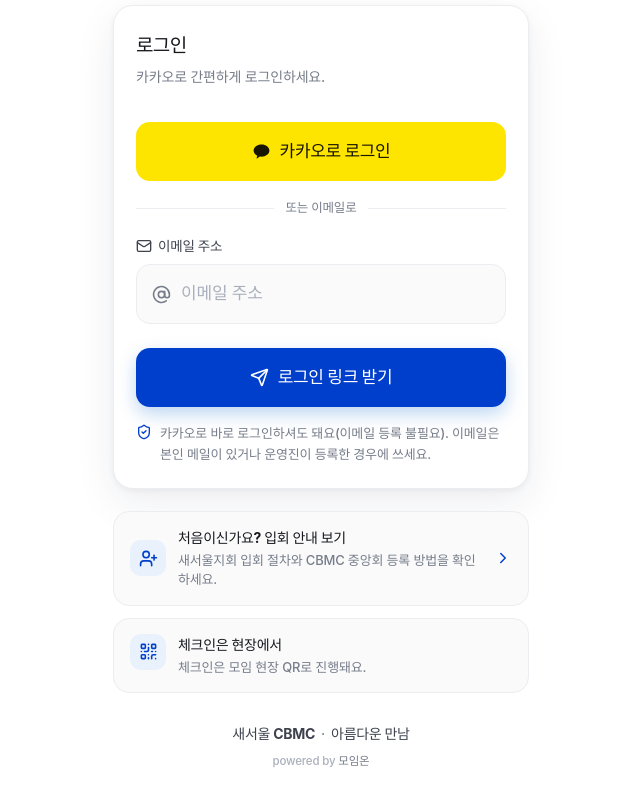
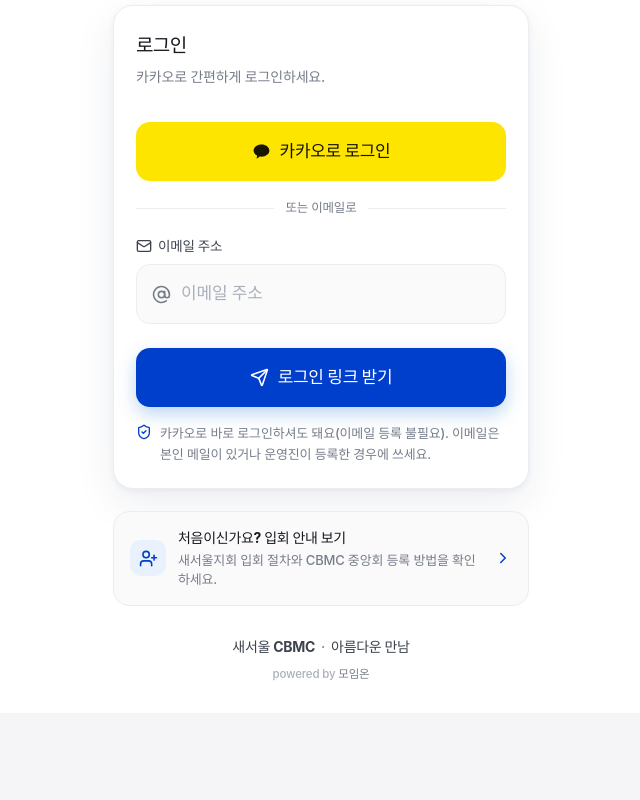
Before and after one commit to onjulyeo-bit/newseoul_worklog-app, a Next.js app: page / in a window 1280 px wide. Shown: the part 284-1084 px from the top of the page, without its empty margins (319-959 px from the left). After the commit the page ends 997 px from the top, so only its background shows below. Built offline with nearby package versions, Linux system fonts and the light colour scheme; no server answers; a web font is replaced by a local one.

Commit message:
로그인 화면에서 '체크인은 현장에서' 카드 제거(현장 QR 전용이라 불필요)
Co-Authored-By: Claude Opus 4.8 (1M context) <noreply@anthropic.com>

```diff
--- a/app/Welcome.tsx
+++ b/app/Welcome.tsx
@@ -5,7 +5,7 @@
 import { useEffect, useState } from "react";
 import Link from "next/link";
 import { createClient } from "@/lib/supabase/client";
-import { Mail, AtSign, Send, ShieldCheck, MailCheck, RotateCw, UserPlus, QrCode, ChevronRight } from "lucide-react";
+import { Mail, AtSign, Send, ShieldCheck, MailCheck, RotateCw, UserPlus, ChevronRight } from "lucide-react";
 
 // 카카오 말풍선 로고 (lucide에 없어 인라인 SVG). currentColor로 버튼 글자색 따라감.
 function KakaoIcon() {
@@ -121,10 +121,6 @@ export default function Welcome() {
               <div className="help-body"><div className="t">처음이신가요? 입회 안내 보기</div><div className="d">새서울지회 입회 절차와 CBMC 중앙회 등록 방법을 확인하세요.</div></div>
               <ChevronRight size={18} className="help-arrow" />
             </Link>
-            <div className="help">
-              <div className="help-ic"><QrCode size={19} /></div>
-              <div className="help-body"><div className="t">체크인은 현장에서</div><div className="d">체크인은 모임 현장 QR로 진행돼요.</div></div>
-            </div>
           </div>
 
           <footer>
```
